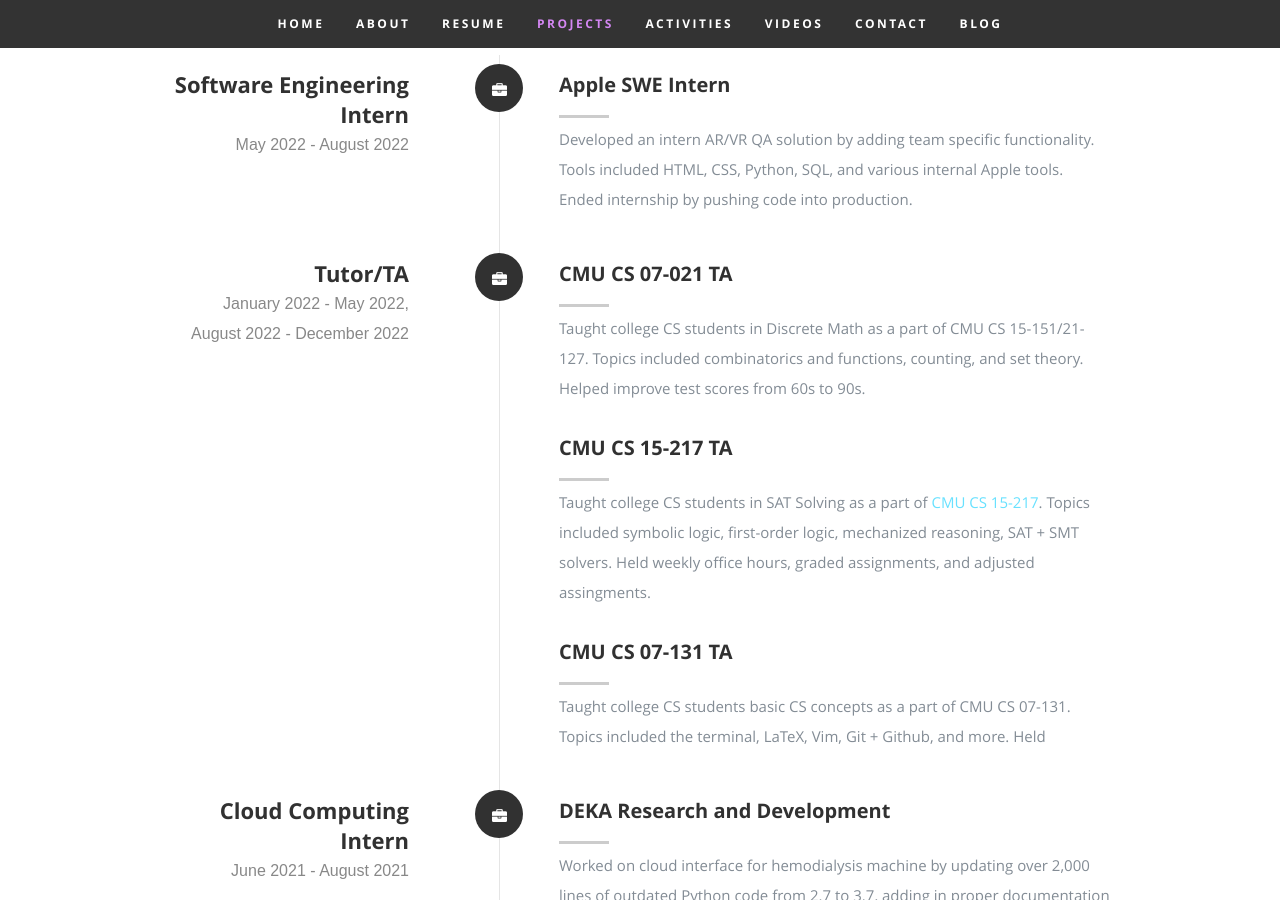
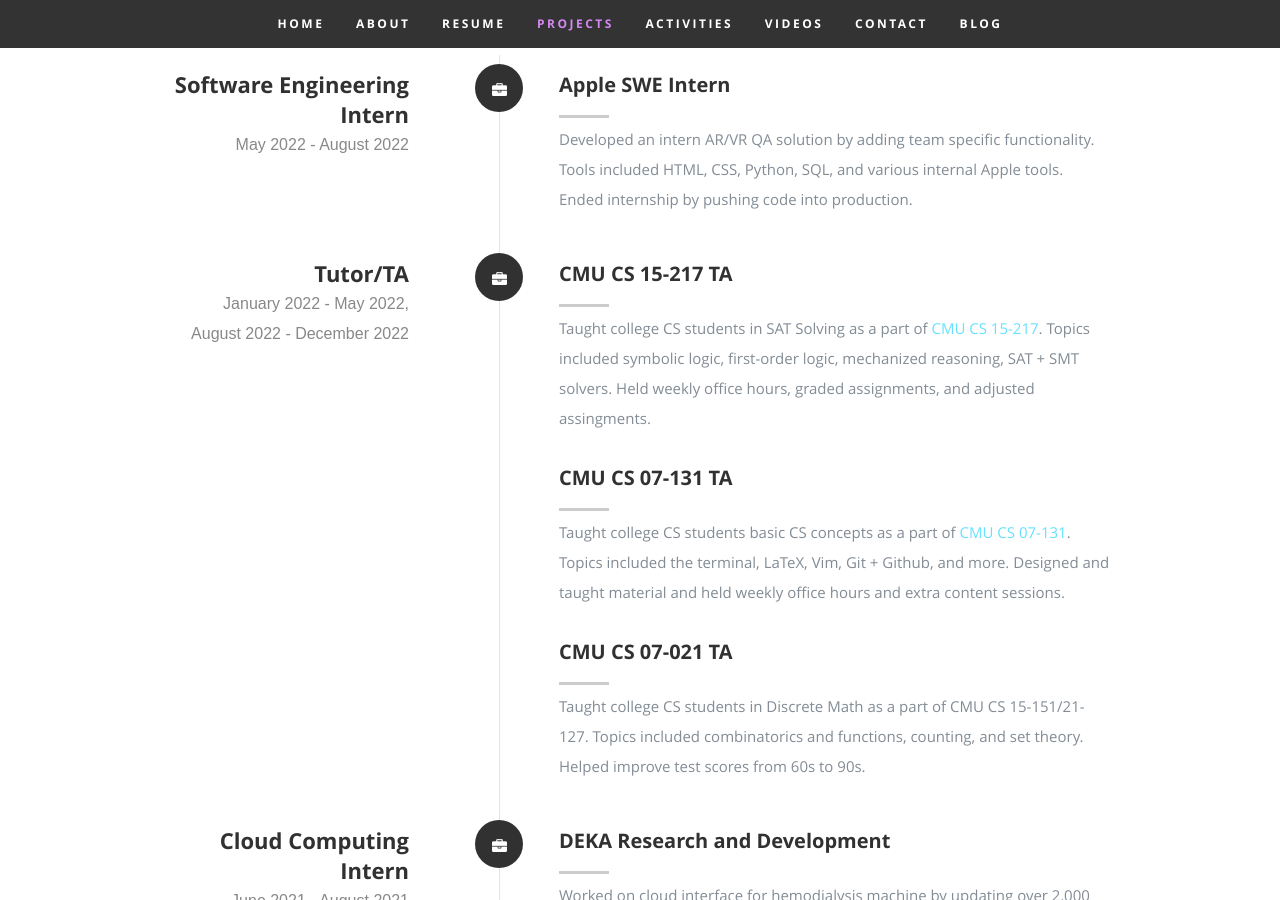
Before and after one commit to AvantikaNaik/AvantikaNaik.github.io, a Jekyll site: the page index.html, which Jekyll copies as it is, in a window 1280 px wide and 900 px high, scrolled down 2432 px. Built offline with Jekyll 4.4.1, drawn with Linux system fonts in a browser that asks for light colours; nearby versions of some CDN libraries.

Commit message:
updated TA 2022

```diff
--- a/index.html
+++ b/index.html
@@ -228,12 +228,6 @@
                   </div>
 
                   <div class="timeline-content">
-                     <h4>CMU CS 07-021 TA</h4>
-                     <p> Taught college CS students in Discrete Math as a part of CMU CS 15-151/21-127. Topics included combinatorics and functions, counting, and set theory. Helped improve test scores from 60s to 90s.
-                     </p>
-                  </div>
-
-                  <div class="timeline-content">
                      <h4>CMU CS 15-217 TA</h4>
                      <p> Taught college CS students in SAT Solving as a part of <a href="https://www.cs.cmu.edu/~mheule/15217-f22/">CMU CS 15-217</a>. Topics included symbolic logic, first-order logic, mechanized reasoning, SAT + SMT solvers. Held weekly office hours, graded assignments, and adjusted assingments.
                      </p>
@@ -241,7 +235,13 @@
 
                   <div class="timeline-content">
                      <h4>CMU CS 07-131 TA</h4>
-                     <p> Taught college CS students basic CS concepts as a part of CMU CS 07-131. Topics included the terminal, LaTeX, Vim, Git + Github, and more. Held
+                     <p> Taught college CS students basic CS concepts as a part of <a href="https://www.cs.cmu.edu/~07131/f22/">CMU CS 07-131</a>. Topics included the terminal, LaTeX, Vim, Git + Github, and more. Designed and taught material and held weekly office hours and extra content sessions.
+                     </p>
+                  </div>
+
+                  <div class="timeline-content">
+                     <h4>CMU CS 07-021 TA</h4>
+                     <p> Taught college CS students in Discrete Math as a part of CMU CS 15-151/21-127. Topics included combinatorics and functions, counting, and set theory. Helped improve test scores from 60s to 90s.
                      </p>
                   </div>
 
```
